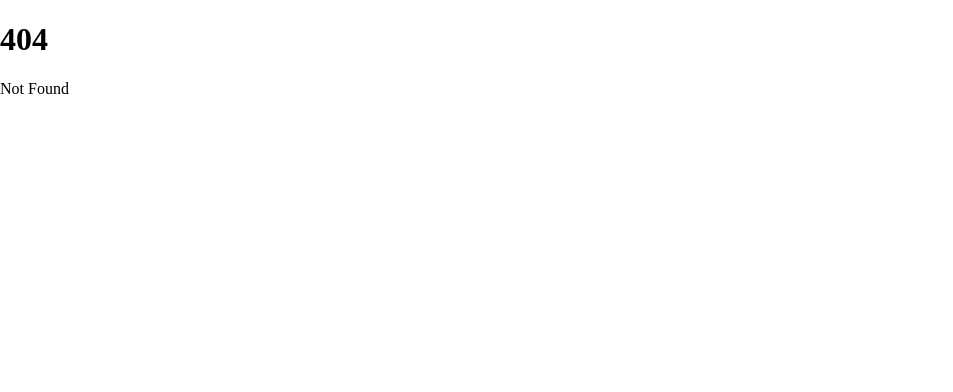
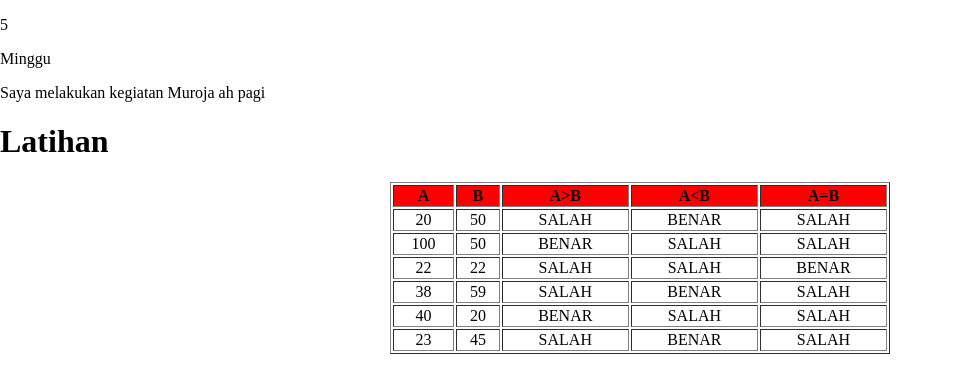
Before and after one commit to ad2701ly/latihan, a SvelteKit app: page /2022.11.04 in a window 1280 px wide. Before the commit this address had no page. Shown: the top 392 px of the page, without its empty margins (0-953 px from the left). Built offline with nearby package versions, Linux system fonts and the light colour scheme.

Commit message:
Pengenalan IF 2

```diff
--- a/src/routes/+page.svelte
+++ b/src/routes/+page.svelte
@@ -4,6 +4,7 @@
 	<li><a href="/2022.08.26"> 26 Agustus 2022 - Pengenalan Framework</a></li>
 	<li><a href="/2022.09.09"> 9 September 2022 - Pengenalan Javascript</a></li>
 	<li><a href="/2022.10.28"> 28 Oktober 2022 - Pengenalan Logika</a></li>
+	<li><a href="/2022.11.04"> 04 Noverber 2022 - Pengenalan Logika II</a></li>
 </ul>
 
 <style>
--- /dev/null
+++ b/src/routes/2022.11.04/+page.svelte
@@ -0,0 +1,97 @@
+<script>
+	// if(yang mau diuji){
+	// jika benar kode akan dieksekusi
+	//}else{
+	//jika kondisi tidak seperti yang diharapkan
+	//}
+
+	let hari = new Date().getDay();
+	let kegiatan = '';
+	let namaHari = ['Minggu', 'Senin', 'Selasa', 'Rabu', 'Kamis', 'Jumat', 'Sabtu'];
+
+	if (namaHari[hari] == 'Jumat') {
+		kegiatan = 'Saya melakukan kegiatan Muroja ah pagi';
+	} else if (namaHari[hari] == 'Senin') {
+		kegiatan = 'Saya akan masuk sekolah';
+	} else if (namaHari[hari] == 'Selasa') {
+		kegiatan = 'Saya akan olahraga';
+	} else {
+		kegiatan = 'Saya masih merencanakan sesuatu';
+	}
+
+	let a = [20, 100, 22, 38, 40, 23];
+	let b = [50, 50, 22, 59, 20, 45];
+</script>
+
+<p>{hari}</p>
+<p>{namaHari[0]}</p>
+
+<p>{kegiatan}</p>
+
+<h1>Latihan</h1>
+<table border={1}>
+	<tr>
+		<th>A</th>
+		<th>B</th>
+		<th>A>B</th>
+		<th>A{`<`}B </th>
+		<th>A=B</th>
+	</tr>
+	<tr>
+		<td>{a[0]}</td>
+		<td>{b[0]}</td>
+		<td>{a[0] > b[0] ? 'BENAR' : 'SALAH'}</td>
+		<td>{a[0] < b[0] ? 'BENAR' : 'SALAH'}</td>
+		<td>{a[0] == b[0] ? 'BENAR' : 'SALAH'}</td>
+	</tr>
+	<tr>
+		<td>{a[1]}</td>
+		<td>{b[1]}</td>
+		<td>{a[1] > b[1] ? 'BENAR' : 'SALAH'}</td>
+		<td>{a[1] < b[1] ? 'BENAR' : 'SALAH'}</td>
+		<td>{a[1] == b[1] ? 'BENAR' : 'SALAH'}</td>
+	</tr>
+	<tr>
+		<td>{a[2]}</td>
+		<td>{b[2]}</td>
+		<td>{a[2] > b[2] ? 'BENAR' : 'SALAH'}</td>
+		<td>{a[2] < b[2] ? 'BENAR' : 'SALAH'}</td>
+		<td>{a[2] == b[2] ? 'BENAR' : 'SALAH'}</td>
+	</tr>
+	<tr>
+		<td>{a[3]}</td>
+		<td>{b[3]}</td>
+		<td>{a[3] > b[3] ? 'BENAR' : 'SALAH'}</td>
+		<td>{a[3] < b[3] ? 'BENAR' : 'SALAH'}</td>
+		<td>{a[3] == b[3] ? 'BENAR' : 'SALAH'}</td>
+	</tr>
+	<tr>
+		<td>{a[4]}</td>
+		<td>{b[4]}</td>
+		<td>{a[4] > b[4] ? 'BENAR' : 'SALAH'}</td>
+		<td>{a[4] < b[4] ? 'BENAR' : 'SALAH'}</td>
+		<td>{a[4] == b[4] ? 'BENAR' : 'SALAH'}</td>
+	</tr>
+	<tr>
+		<td>{a[5]}</td>
+		<td>{b[5]}</td>
+		<td>{a[5] > b[5] ? 'BENAR' : 'SALAH'}</td>
+		<td>{a[5] < b[5] ? 'BENAR' : 'SALAH'}</td>
+		<td>{a[5] == b[5] ? 'BENAR' : 'SALAH'}</td>
+	</tr>
+</table>
+
+<style>
+	table {
+		width: 100%;
+		border: solid black 1;
+		max-width: 500px;
+		margin: auto;
+	}
+	td {
+		text-align: center;
+	}
+	th {
+		background-color: red;
+	}
+</style>
```
